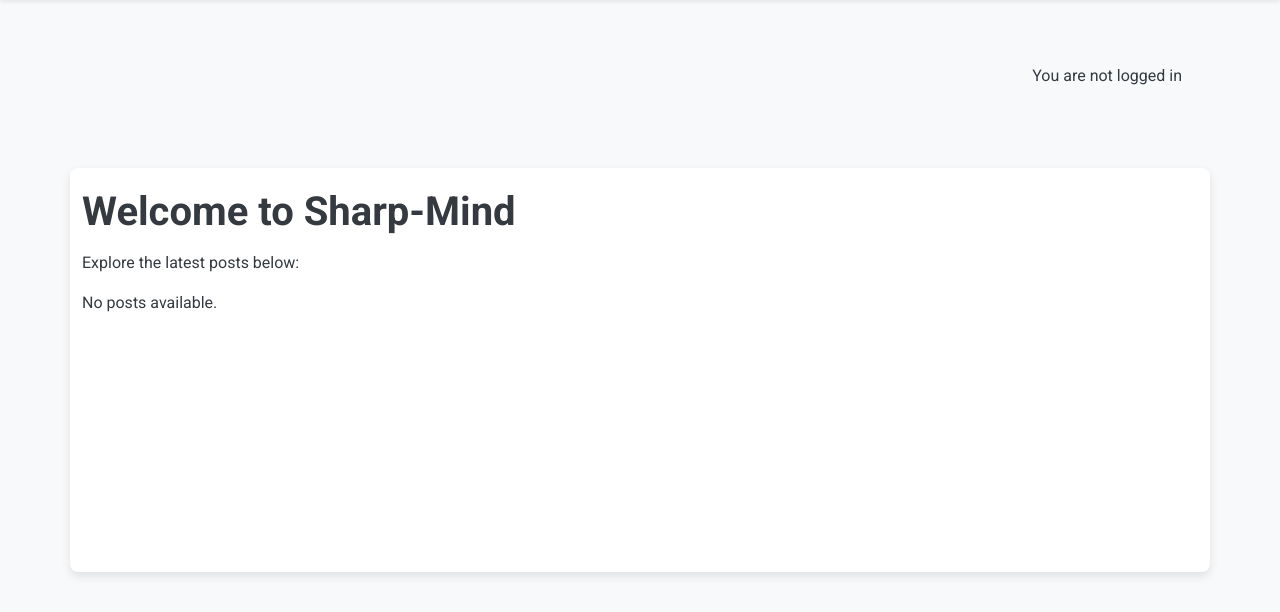
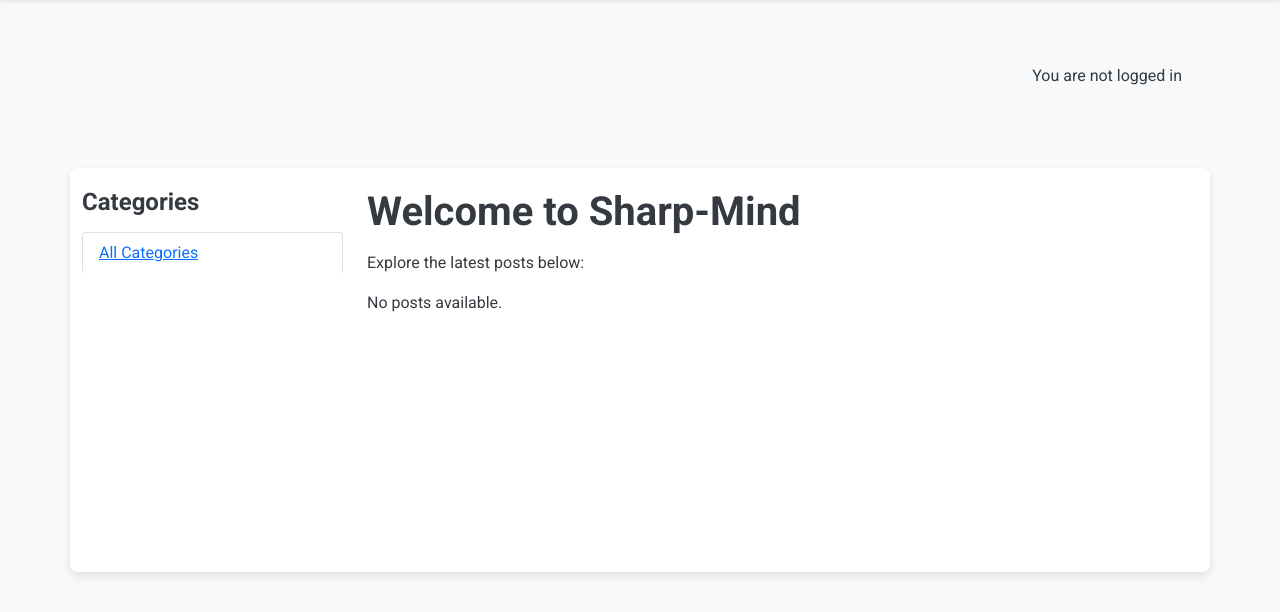
Before and after one commit to RobertDivkovic/Sharp-Mind, a Django app: page / in a window 1280 px wide. Shown: the part 94-706 px from the top of the page. Run offline with Django 4.2, Linux system fonts and the light colour scheme; data that the repository does not hold is empty; parts of the project's set-up code (start-up, migrations or seed data) failed here and were passed over.

Commit message:
Implemented categories functionality and filtering

```diff
--- a/news/templates/news/index.html
+++ b/news/templates/news/index.html
@@ -4,13 +4,31 @@
 {% block title %}Homepage{% endblock %}
 
 {% block content %}
+    <div class="row">
+        <!-- Sidebar or dropdown for categories -->
+        <div class="col-md-3">
+            <h3>Categories</h3>
+            <ul class="list-group">
+                <li class="list-group-item">
+                    <a href="{% url 'home' %}">All Categories</a>
+                </li>
+                {% for category in categories %}
+                <li class="list-group-item">
+                    <a href="{% url 'category-posts' category.slug %}">{{ category.name }}</a>
+                </li>
+                {% endfor %}
+            </ul>
+        </div>
+
+        <!-- Main content for postos -->
+        <div class="col-md-9">
             <h1>Welcome to Sharp-Mind</h1>
             <p>Explore the latest posts below:</p>
 
             {% if posts %}
-        <ul>
+                <ul class="list-unstyled">
                     {% for post in posts %}
-                <li class="post-item">
+                    <li class="post-item mb-4">
                         <div class="image-container">
                             {% if "placeholder" in post.featured_image.url %}
                                 <img class="card-img-top" src="{% static 'images/default.jpg' %}" alt="placeholder image">
@@ -21,6 +39,12 @@
                         <h2><a href="{{ post.get_absolute_url }}">{{ post.title }}</a></h2>
                         <p>{{ post.excerpt }}</p>
                         <small>Published on {{ post.created_on|date:"F j, Y" }}</small>
+                        <p>
+                            <strong>Categories:</strong>
+                            {% for category in post.categories.all %}
+                                <a href="{% url 'category-posts' category.slug %}" class="badge bg-primary">{{ category.name }}</a>
+                            {% endfor %}
+                        </p>
                     </li>
                     {% endfor %}
                 </ul>
@@ -41,4 +65,6 @@
             {% else %}
                 <p>No posts available.</p>
             {% endif %}
+        </div>
+    </div>
 {% endblock %}
--- a/news/urls.py
+++ b/news/urls.py
@@ -1,7 +1,7 @@
 from . import views
 from django.urls import path
 from django.contrib.auth.decorators import login_required
-from .views import PostList, PostDetail, PostsByAuthor, CommentUpdateView, CommentDeleteView, ProfileView, PostVoteView
+from .views import PostList, PostDetail, PostsByAuthor, CommentUpdateView, CommentDeleteView, ProfileView, PostVoteView, CategoryPostList
 
 urlpatterns = [
     path('', views.PostList.as_view(), name='home'),  # Homepage URL
@@ -11,4 +11,5 @@ urlpatterns = [
     path('comment/delete/<int:pk>/', CommentDeleteView.as_view(), name='comment-delete'),
     path('profile/<str:username>/', ProfileView.as_view(), name='profile'),
     path('post/vote/<int:post_id>/', PostVoteView.as_view(), name='post-vote'),
+    path('category/<slug:slug>/', CategoryPostList.as_view(), name='category-posts'),
 ]
--- a/news/views.py
+++ b/news/views.py
@@ -6,7 +6,7 @@ from django.contrib.auth.models import User
 from django.contrib.auth.mixins import LoginRequiredMixin, UserPassesTestMixin
 from django.contrib import messages
 from django.utils.timezone import now  # Corrected timezone import
-from .models import Post, Comment, Vote
+from .models import Post, Comment, Vote, Category
 from .forms import CommentForm
 from django.views import View
 from django.http import JsonResponse
@@ -21,6 +21,35 @@ class PostList(generic.ListView):
     template_name = "news/index.html"
     context_object_name = "posts"
     paginate_by = 5
+
+    def get_queryset(self):
+        queryset = Post.objects.filter(status=1).order_by("-created_on")
+        category_slug = self.request.GET.get("category")
+        if category_slug:
+            queryset = queryset.filter(categories__slug=category_slug)
+        return queryset
+
+    def get_context_data(self, **kwargs):
+        context = super().get_context_data(**kwargs)
+        context['categories'] = Category.objects.all()  # Include all categories for the dropdown/sidebar
+        return context
+
+# Category Post List View
+class CategoryPostList(generic.ListView):
+    model = Post
+    template_name = "news/index.html"
+    context_object_name = "posts"
+    paginate_by = 5
+
+    def get_queryset(self):
+        category = get_object_or_404(Category, slug=self.kwargs['slug'])
+        return Post.objects.filter(categories=category, status=1).order_by("-created_on")
+
+    def get_context_data(self, **kwargs):
+        context = super().get_context_data(**kwargs)
+        context['categories'] = Category.objects.all()
+        context['selected_category'] = get_object_or_404(Category, slug=self.kwargs['slug'])
+        return context
 
 # Post Detail View with Comment Form
 class PostDetail(FormMixin, generic.DetailView):
--- a/sharpmind/settings.py
+++ b/sharpmind/settings.py
@@ -28,7 +28,7 @@ TEMPLATES_DIR = os.path.join(BASE_DIR, 'templates')
 SECRET_KEY = os.environ.get("SECRET_KEY")
 
 # SECURITY WARNING: don't run with debug turned on in production!
-DEBUG = False
+DEBUG = True
 
 ALLOWED_HOSTS = ["8000-robertdivkovi-sharpmind-dhqc1ta8azn.ws.codeinstitute-ide.net", ".herokuapp.com"]
 
```
Also changed, not shown: news/admin.py (+8 -2 lines), news/models.py (+11 -0 lines), news/migrations/0008_category_post_categories.py (added). Lines whose indentation alone changed are shown as unchanged.
